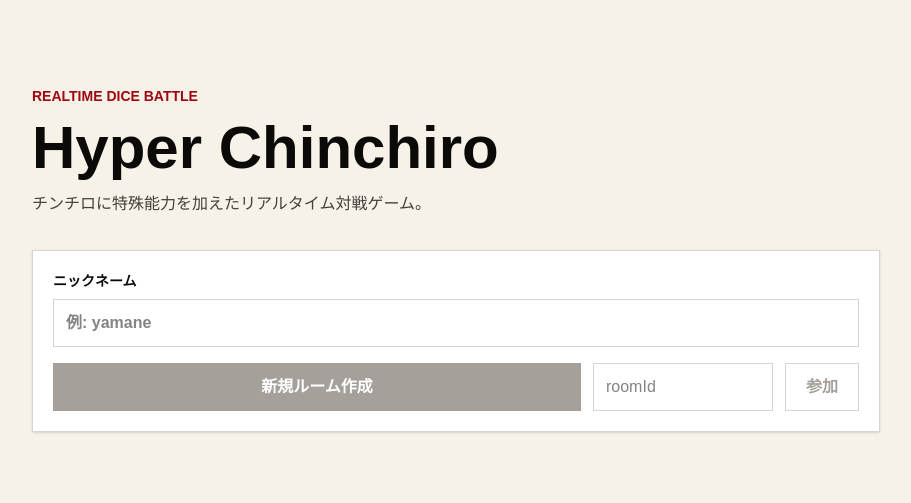
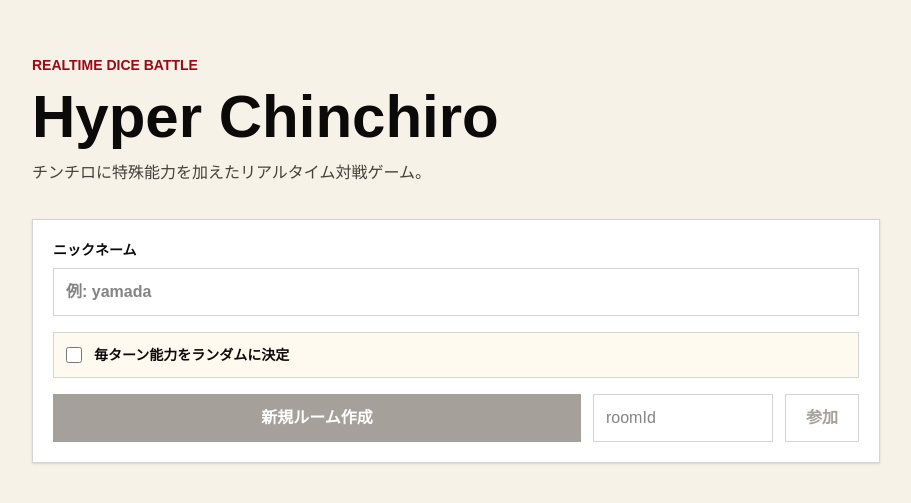
Before and after one commit to raiki-yamane29/hyper_chinchiro, a Next.js app in the folder apps/web/: page / in a window 1280 px wide. Shown: the part 141-644 px from the top of the page, without its empty margins (184-1095 px from the left). Built offline with nearby package versions, Linux system fonts and the light colour scheme.

Commit message:
Add random ability mode flow

```diff
--- a/apps/web/src/app/page.tsx
+++ b/apps/web/src/app/page.tsx
@@ -8,11 +8,15 @@ export default function Home() {
   const router = useRouter();
   const [nickname, setNickname] = useState("");
   const [roomId, setRoomId] = useState("");
+  const [randomAbilityMode, setRandomAbilityMode] = useState(false);
 
   const goToRoom = (targetRoomId: string) => {
     const params = new URLSearchParams();
     if (nickname.trim()) {
       params.set("nickname", nickname.trim());
+    }
+    if (randomAbilityMode) {
+      params.set("abilityMode", "random_turn");
     }
 
     const query = params.toString();
@@ -40,10 +44,20 @@ export default function Home() {
             <input
               className="h-12 border border-stone-300 px-3 text-base outline-none focus:border-red-700"
               maxLength={24}
-              placeholder="例: yamane"
+              placeholder="例: yamada"
               value={nickname}
               onChange={(event) => setNickname(event.target.value)}
             />
+          </label>
+
+          <label className="flex items-center gap-3 border border-stone-300 bg-[#fffaf0] p-3 text-sm font-semibold">
+            <input
+              checked={randomAbilityMode}
+              className="size-4 accent-red-800"
+              onChange={(event) => setRandomAbilityMode(event.target.checked)}
+              type="checkbox"
+            />
+            毎ターン能力をランダムに決定
           </label>
 
           <div className="grid gap-3 sm:grid-cols-[1fr_auto]">
--- a/apps/web/src/app/room/[roomId]/RoomClient.tsx
+++ b/apps/web/src/app/room/[roomId]/RoomClient.tsx
@@ -7,6 +7,7 @@ import { GameBoard } from "@/components/game/GameBoard";
 import { PlayerList } from "@/components/game/PlayerList";
 import { useGameState } from "@/hooks/useGameState";
 import { usePartySocket } from "@/hooks/usePartySocket";
+import type { AbilityMode } from "@/types/game";
 
 interface RoomClientProps {
   roomId: string;
@@ -16,6 +17,7 @@ export function RoomClient({ roomId }: RoomClientProps) {
   const searchParams = useSearchParams();
   const initialNickname = searchParams.get("nickname") ?? "";
   const initialAbility = searchParams.get("abilityId") ?? "trickster";
+  const abilityMode = parseAbilityMode(searchParams.get("abilityMode"));
   const [nickname, setNickname] = useState(initialNickname);
   const [abilityId, setAbilityId] = useState(initialAbility);
   const [copyState, setCopyState] = useState<"idle" | "copied" | "failed">(
@@ -86,7 +88,7 @@ export function RoomClient({ roomId }: RoomClientProps) {
             className="grid gap-4 border border-stone-300 bg-white p-4 shadow-sm"
             onSubmit={(event) => {
               event.preventDefault();
-              send({ type: "join", nickname, abilityId });
+              send({ type: "join", nickname, abilityId, abilityMode });
             }}
           >
             <div className="grid gap-4 md:grid-cols-[minmax(220px,0.7fr)_1.3fr]">
@@ -115,6 +117,12 @@ export function RoomClient({ roomId }: RoomClientProps) {
         )}
 
         {error && <p className="text-sm font-medium text-red-800">{error}</p>}
+        <p className="text-sm text-stone-600">
+          能力モード:{" "}
+          {state?.abilityMode === "random_turn"
+            ? "毎ターンランダム"
+            : "選択固定"}
+        </p>
 
         <section className="grid gap-4 lg:grid-cols-[1fr_320px]">
           <GameBoard
@@ -158,3 +166,7 @@ async function copyText(text: string) {
     document.body.removeChild(textarea);
   }
 }
+
+function parseAbilityMode(value: string | null): AbilityMode {
+  return value === "random_turn" ? "random_turn" : "selected";
+}
```
